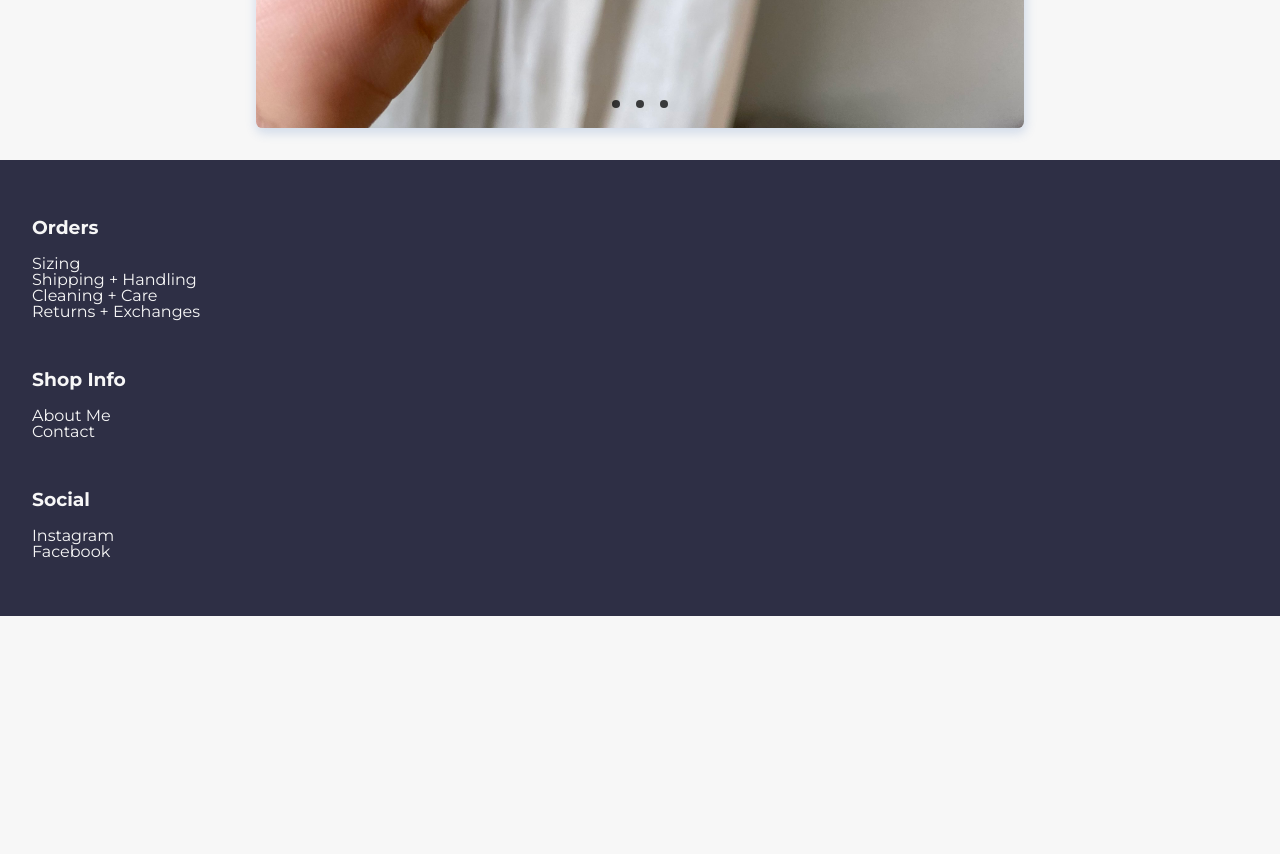
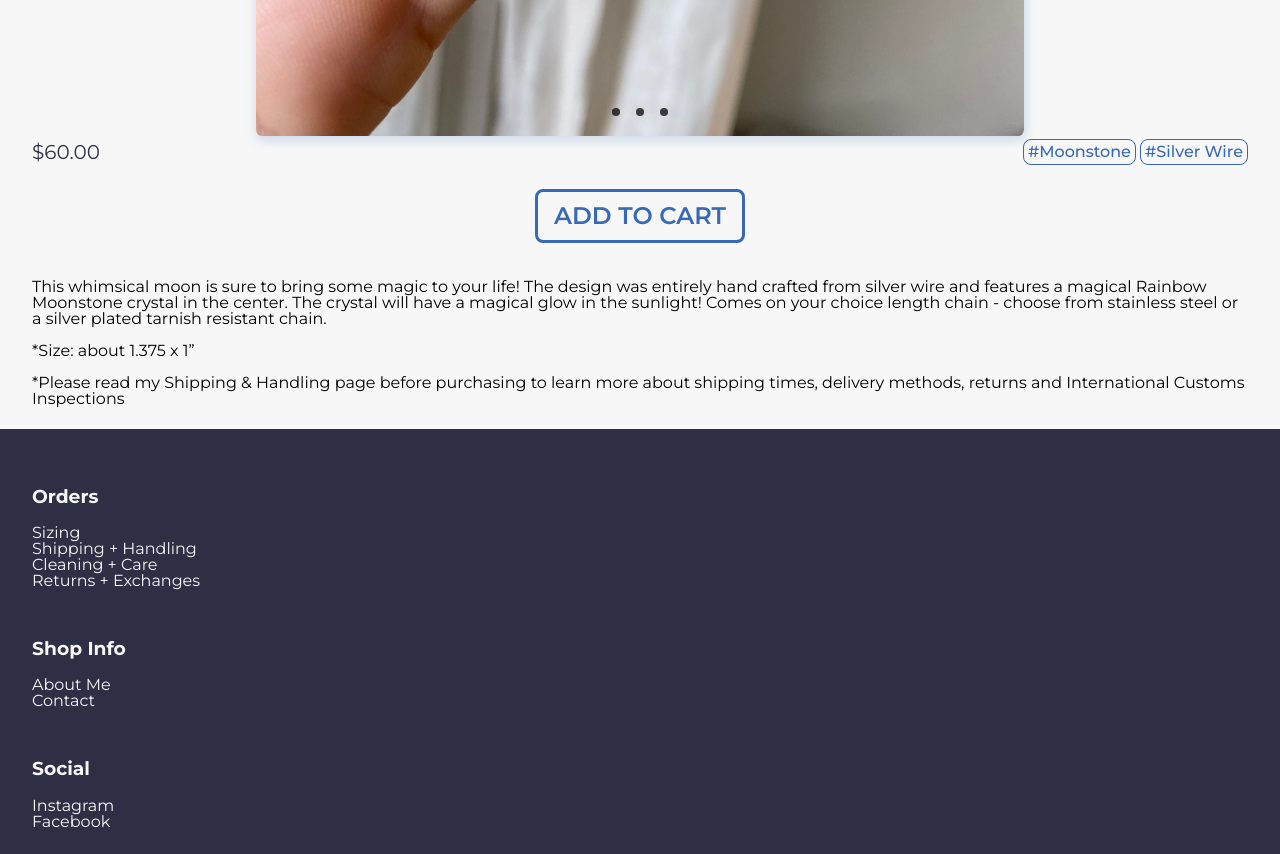
Before and after one commit to klosey02/INFO20005, a plain HTML site: page Assignment 3/Product1.html in a window 1280 px wide. Shown: the part 1000-1854 px from the top of the page. Before the commit the page ends 1616 px from the top, so only its background shows below. Drawn offline with Linux system fonts and the light colour scheme; a web font is replaced by a local one.

Commit message:
Completed Product 1

```diff
--- a/Assignment 3/Product1.html
+++ b/Assignment 3/Product1.html
@@ -29,8 +29,10 @@
     </header>
 
     <main>
-
         <section class="product-container">
+            <div class="product-name">
+                <h3>Antique Silver Fairy Moon Necklace</h3>
+            </div>
             <div class="slider-wrapper">
                 <div class="slider">
                     <img id="slide-1" src="ARC_Images/IMG_2.jpeg" alt="Antique Silver Fairy Moon Necklace Picture 1">
@@ -41,8 +43,24 @@
                     <a href="#slide-1"></a>
                     <a href="#slide-2"></a>
                     <a href="#slide-3"></a>
-
                 </div>
+            </div>
+            <div class="product-info">
+                <div class="price">
+                    <h5>$60.00</h5>
+                </div>
+                <div class="tags">
+                    <h6>#Moonstone</h6>
+                    <h6>#Silver Wire</h6>
+                </div>
+            </div>
+            <div class="cart-button">
+                <a href="Cart.html"><h2 class="btn btn-cart">ADD TO CART</h2></a>
+            </div>
+            <div class="product-description">
+                <p>This whimsical moon is sure to bring some magic to your life! The design was entirely hand crafted from silver wire and features a magical Rainbow Moonstone crystal in the center. The crystal will have a magical glow in the sunlight! Comes on your choice length chain - choose from stainless steel or a silver plated tarnish resistant chain. </p>
+                <p>*Size: about 1.375 x 1”</p>
+                <p>*Please read my Shipping & Handling page before purchasing to learn more about shipping times, delivery methods, returns and International Customs Inspections</p>
             </div>
         </section>
 
--- a/Assignment 3/Products.css
+++ b/Assignment 3/Products.css
@@ -1,5 +1,7 @@
+/* IMG slider styling */
+
 .product-container{
-    padding: 2rem;
+    padding: 0.4rem 2rem;
 }
 
 .slider-wrapper{
@@ -46,3 +48,73 @@
 .slider-nav a:hover{
     opacity: 1;
 }
+
+/* Product Info */
+
+.product-container h3{
+    margin-block-start: 0.4em;
+    margin-block-end: 0.4em;
+    font-weight: 600;
+
+}
+
+.product-info{
+    display: flex;
+    justify-content: space-between;
+}
+
+
+.product-info h5{
+    margin-top: 0.4rem;
+    margin-bottom: 0.4rem;
+    color: var(--color7);
+    font-size: 20px;
+}
+
+.tags h6{
+    font-size: 16px;
+    font-weight: 500;
+    color: var(--color3);
+    margin-top: 0.2rem;
+    margin-bottom: 0.2rem;
+    padding: 4px 4px;
+    border-radius: 8px;
+    text-align: center;
+    text-decoration: none;
+    display: inline-block;
+    border: 1px solid var(--color3);
+    transition-duration: 0.4s;
+}
+
+.tags h6:hover{
+    background-color: rgba(55, 105, 182, 0.6);
+    color: var(--color1);
+    cursor:pointer;
+}
+
+.cart-button{
+    display: flex;
+    justify-content: space-around
+}
+
+.btn{
+    padding: 12px 16px;
+    border-radius: 8px;
+    text-align: center;
+    text-decoration: none;
+    display: inline-block;
+    border: 3px solid var(--color3);
+    align-items: center;
+    transition-duration: 0.4s;
+}
+
+.cart-button h2{
+    color: var(--color3);
+    font-weight: 600;
+}
+
+.btn:hover{
+    background-color: var(--color3);
+    color: var(--color1);
+    cursor:pointer;
+}
```
